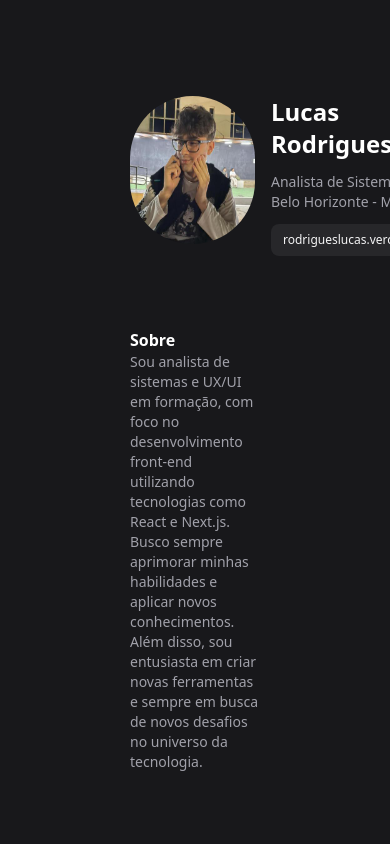
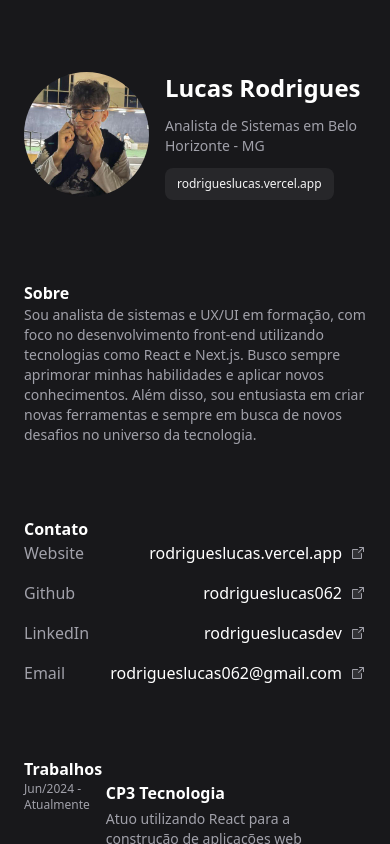
Before and after one commit to rodrigueslucas062/portfolio, a Next.js app: page /rodrigueslucas in a window 390 px wide. Built offline with nearby package versions, Linux system fonts and the light colour scheme.

Commit message:
✨ Ajusta layout da página de currículo para melhor responsividade e espaçamento

```diff
--- a/src/components/CurriculumPage.jsx
+++ b/src/components/CurriculumPage.jsx
@@ -9,8 +9,8 @@ const CurriculumPage = () => {
   return (
     <div className="flex flex-row w-full h-screen bg-zinc-900">
       <Sidebar />
-      <div className="flex w-full h-screen flex-col items-center py-24 overflow-y-auto">
-        <div className="flex flex-col space-y-10 w-1/3">
+      <div className="flex w-full h-screen flex-col items-center py-12 lg:py-24 overflow-y-auto">
+        <div className="flex flex-col space-y-10 p-6 lg:w-1/3">
           <section className="flex gap-4 ">
             <Image className="mb-3 rounded-full" src={Perfil} alt="Lucas Rodrigues" width={125} height={125} />
             <div className="flex flex-col justify-start space-y-3">
@@ -29,9 +29,9 @@ const CurriculumPage = () => {
               Sou analista de sistemas e UX/UI em formação, com foco no desenvolvimento front-end utilizando tecnologias como React e Next.js. Busco sempre aprimorar minhas habilidades e aplicar novos conhecimentos. Além disso, sou entusiasta em criar novas ferramentas e sempre em busca de novos desafios no universo da tecnologia.
             </span>
           </section>
-          <section className="flex flex-col justify-start w-2/3">
+          <section className="flex flex-col justify-start lg:w-2/3">
             <h2 className="text-white font-semibold mt-8">Contato</h2>
-            <div className="flex flex-col gap-4 space-y-1">
+            <div className="flex flex-col space-y-4 w-full">
               <div className="flex justify-between items-center group">
                 <span className="text-zinc-400">
                   Website
```
